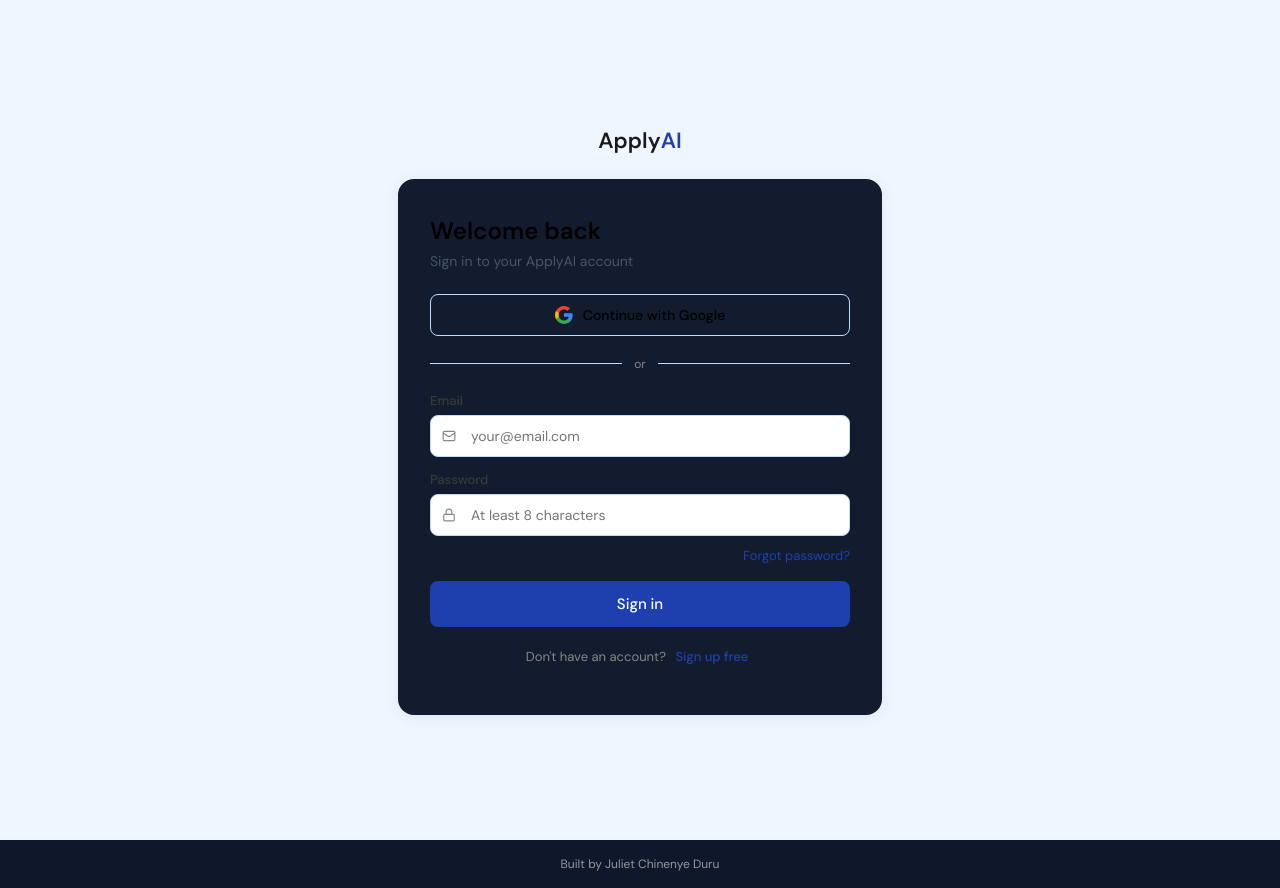
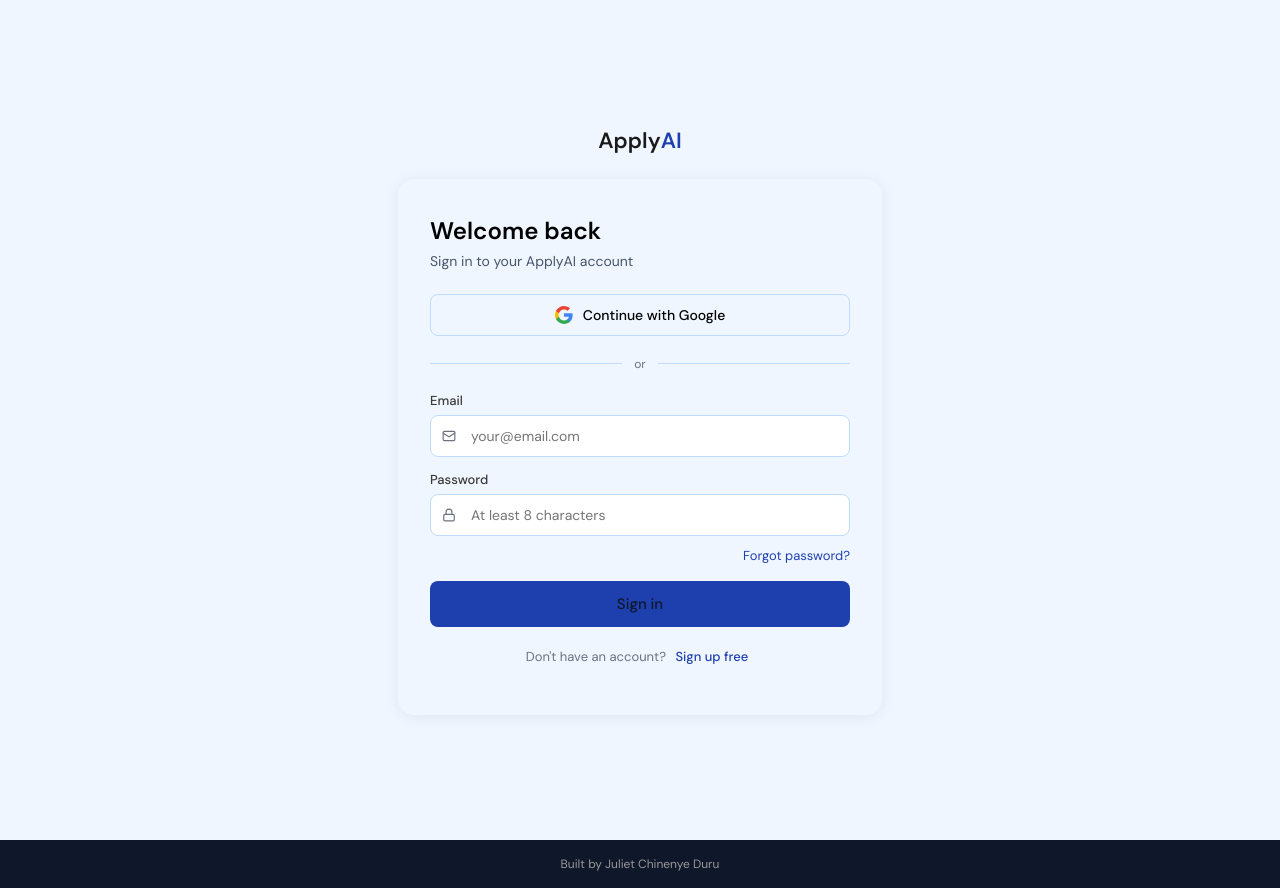
Before and after one commit to JulietChinenyeDuru/African-Entrepreneurship-main, a Next.js app: page /auth in a window 1280 px wide. Built offline with nearby package versions, Linux system fonts and the light colour scheme; no server answers.

Commit message:
fix: change auth page background from dark navy to light blue

```diff
--- a/app/auth/page.tsx
+++ b/app/auth/page.tsx
@@ -55,7 +55,7 @@
   const s = {
     label: { fontSize: 13, fontWeight: 500, color: '#3A3A36', marginBottom: 6, display: 'block' } as React.CSSProperties,
     input: { width: '100%', padding: '11px 12px 11px 40px', border: '1px solid #BFDBFE', borderRadius: 8, fontSize: 14, fontFamily: 'inherit', boxSizing: 'border-box' as const, outline: 'none' },
-    btn: { width: '100%', padding: 13, background: '#1E40AF', color: '#fff', border: 'none', borderRadius: 8, fontSize: 15, fontWeight: 500, cursor: 'pointer', fontFamily: 'inherit' },
+    btn: { width: '100%', padding: 13, background: '#1E40AF', color: '#0F172A', border: 'none', borderRadius: 8, fontSize: 15, fontWeight: 500, cursor: 'pointer', fontFamily: 'inherit' },
   }
 
   return (
@@ -63,11 +63,11 @@
       <Link href="/" style={{ fontSize: 22, fontWeight: 600, color: '#1A1A1A', textDecoration: 'none', marginBottom: 24 }}>
         Apply<span style={{ color: '#1E40AF' }}>AI</span>
       </Link>
-      <div style={{ background: '#131C2E', borderRadius: 16, padding: '36px 32px', width: '100%', maxWidth: 420, boxShadow: '0 2px 16px rgba(0,0,0,0.07)' }}>
+      <div style={{ background: '#EFF6FF', borderRadius: 16, padding: '36px 32px', width: '100%', maxWidth: 420, boxShadow: '0 2px 16px rgba(0,0,0,0.07)' }}>
 
         {mode === 'forgot' ? (
           <>
-            <button onClick={() => { setMode('signin'); setError(''); setSuccess('') }} style={{ background: 'none', border: 'none', cursor: 'pointer', color: '#888780', display: 'flex', alignItems: 'center', gap: 6, fontSize: 13, marginBottom: 20, padding: 0, fontFamily: 'inherit' }}>
+            <button onClick={() => { setMode('signin'); setError(''); setSuccess('') }} style={{ background: 'none', border: 'none', cursor: 'pointer', color: '#6B7280', display: 'flex', alignItems: 'center', gap: 6, fontSize: 13, marginBottom: 20, padding: 0, fontFamily: 'inherit' }}>
               <ArrowLeft size={14} /> Back to sign in
             </button>
             <h1 style={{ fontSize: 24, fontWeight: 600, margin: '0 0 6px' }}>Reset password</h1>
@@ -76,7 +76,7 @@
               <div style={{ marginBottom: 20 }}>
                 <label style={s.label}>Email</label>
                 <div style={{ position: 'relative' }}>
-                  <Mail size={14} style={{ position: 'absolute', left: 12, top: '50%', transform: 'translateY(-50%)', color: '#888780' }}/>
+                  <Mail size={14} style={{ position: 'absolute', left: 12, top: '50%', transform: 'translateY(-50%)', color: '#6B7280' }}/>
                   <input type="email" value={email} onChange={e => setEmail(e.target.value)} placeholder="your@email.com" required style={s.input}/>
                 </div>
               </div>
@@ -92,19 +92,19 @@
           <>
             <h1 style={{ fontSize: 24, fontWeight: 600, margin: '0 0 6px' }}>{mode === 'signin' ? 'Welcome back' : 'Create account'}</h1>
             <p style={{ fontSize: 14, color: '#475569', margin: '0 0 24px' }}>{mode === 'signin' ? 'Sign in to your ApplyAI account' : 'Start landing more interviews'}</p>
-            <button onClick={handleGoogle} style={{ width: '100%', padding: 11, border: '1px solid #BFDBFE', borderRadius: 8, background: '#131C2E', cursor: 'pointer', fontSize: 14, fontWeight: 500, display: 'flex', alignItems: 'center', justifyContent: 'center', gap: 10, marginBottom: 20, fontFamily: 'inherit' }}>
+            <button onClick={handleGoogle} style={{ width: '100%', padding: 11, border: '1px solid #BFDBFE', borderRadius: 8, background: '#EFF6FF', cursor: 'pointer', fontSize: 14, fontWeight: 500, display: 'flex', alignItems: 'center', justifyContent: 'center', gap: 10, marginBottom: 20, fontFamily: 'inherit' }}>
               <svg width="18" height="18" viewBox="0 0 18 18"><path fill="#4285F4" d="M17.64 9.2c0-.637-.057-1.251-.164-1.84H9v3.481h4.844c-.209 1.125-.843 2.078-1.796 2.717v2.258h2.908c1.702-1.567 2.684-3.875 2.684-6.615z"/><path fill="#34A853" d="M9 18c2.43 0 4.467-.806 5.956-2.184l-2.908-2.258c-.806.54-1.837.86-3.048.86-2.344 0-4.328-1.584-5.036-3.711H.957v2.332C2.438 15.983 5.482 18 9 18z"/><path fill="#FBBC05" d="M3.964 10.707c-.18-.54-.282-1.117-.282-1.707s.102-1.167.282-1.707V4.961H.957C.347 6.175 0 7.55 0 9s.348 2.825.957 4.039l3.007-2.332z"/><path fill="#EA4335" d="M9 3.58c1.321 0 2.508.454 3.44 1.345l2.582-2.58C13.463 .891 11.426 0 9 0 5.482 0 2.438 2.017.957 4.961L3.964 7.293C4.672 5.163 6.656 3.58 9 3.58z"/></svg>
               Continue with Google
             </button>
             <div style={{ display: 'flex', alignItems: 'center', gap: 12, marginBottom: 20 }}>
-              <div style={{ flex: 1, height: 1, background: '#BFDBFE' }}/><span style={{ fontSize: 12, color: '#888780' }}>or</span><div style={{ flex: 1, height: 1, background: '#BFDBFE' }}/>
+              <div style={{ flex: 1, height: 1, background: '#BFDBFE' }}/><span style={{ fontSize: 12, color: '#6B7280' }}>or</span><div style={{ flex: 1, height: 1, background: '#BFDBFE' }}/>
             </div>
             <form onSubmit={handleSubmit}>
               {mode === 'signup' && (
                 <div style={{ marginBottom: 14 }}>
                   <label style={s.label}>Full name</label>
                   <div style={{ position: 'relative' }}>
-                    <User size={14} style={{ position: 'absolute', left: 12, top: '50%', transform: 'translateY(-50%)', color: '#888780' }}/>
+                    <User size={14} style={{ position: 'absolute', left: 12, top: '50%', transform: 'translateY(-50%)', color: '#6B7280' }}/>
                     <input type="text" value={fullName} onChange={e => setFullName(e.target.value)} placeholder="Your full name" required style={s.input}/>
                   </div>
                 </div>
@@ -112,14 +112,14 @@
               <div style={{ marginBottom: 14 }}>
                 <label style={s.label}>Email</label>
                 <div style={{ position: 'relative' }}>
-                  <Mail size={14} style={{ position: 'absolute', left: 12, top: '50%', transform: 'translateY(-50%)', color: '#888780' }}/>
+                  <Mail size={14} style={{ position: 'absolute', left: 12, top: '50%', transform: 'translateY(-50%)', color: '#6B7280' }}/>
                   <input type="email" value={email} onChange={e => setEmail(e.target.value)} placeholder="your@email.com" required style={s.input}/>
                 </div>
               </div>
               <div style={{ marginBottom: 8 }}>
                 <label style={s.label}>Password</label>
                 <div style={{ position: 'relative' }}>
-                  <Lock size={14} style={{ position: 'absolute', left: 12, top: '50%', transform: 'translateY(-50%)', color: '#888780' }}/>
+                  <Lock size={14} style={{ position: 'absolute', left: 12, top: '50%', transform: 'translateY(-50%)', color: '#6B7280' }}/>
                   <input type="password" value={password} onChange={e => setPassword(e.target.value)} placeholder="At least 8 characters" required minLength={8} style={s.input}/>
                 </div>
               </div>
@@ -137,7 +137,7 @@
                 {loading ? 'Please wait...' : mode === 'signin' ? 'Sign in' : 'Create account'}
               </button>
             </form>
-            <p style={{ textAlign: 'center', fontSize: 13, color: '#888780', marginTop: 20 }}>
+            <p style={{ textAlign: 'center', fontSize: 13, color: '#6B7280', marginTop: 20 }}>
               {mode === 'signin' ? "Don't have an account? " : 'Already have an account? '}
               <button onClick={() => { setMode(mode === 'signin' ? 'signup' : 'signin'); setError(''); setSuccess('') }} style={{ color: '#1E40AF', background: 'none', border: 'none', cursor: 'pointer', fontWeight: 500, fontSize: 13, fontFamily: 'inherit' }}>
                 {mode === 'signin' ? 'Sign up free' : 'Sign in'}
```
